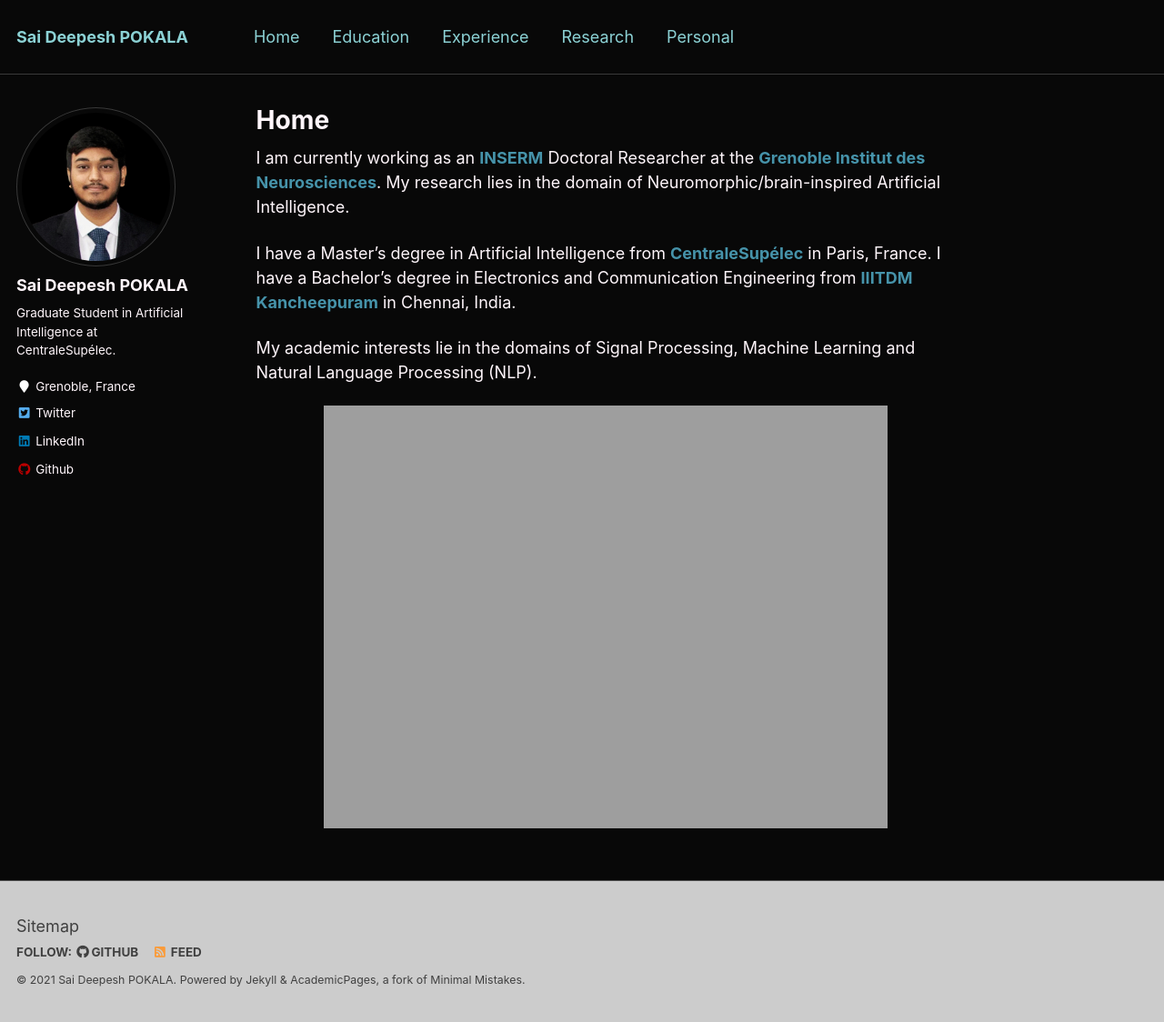
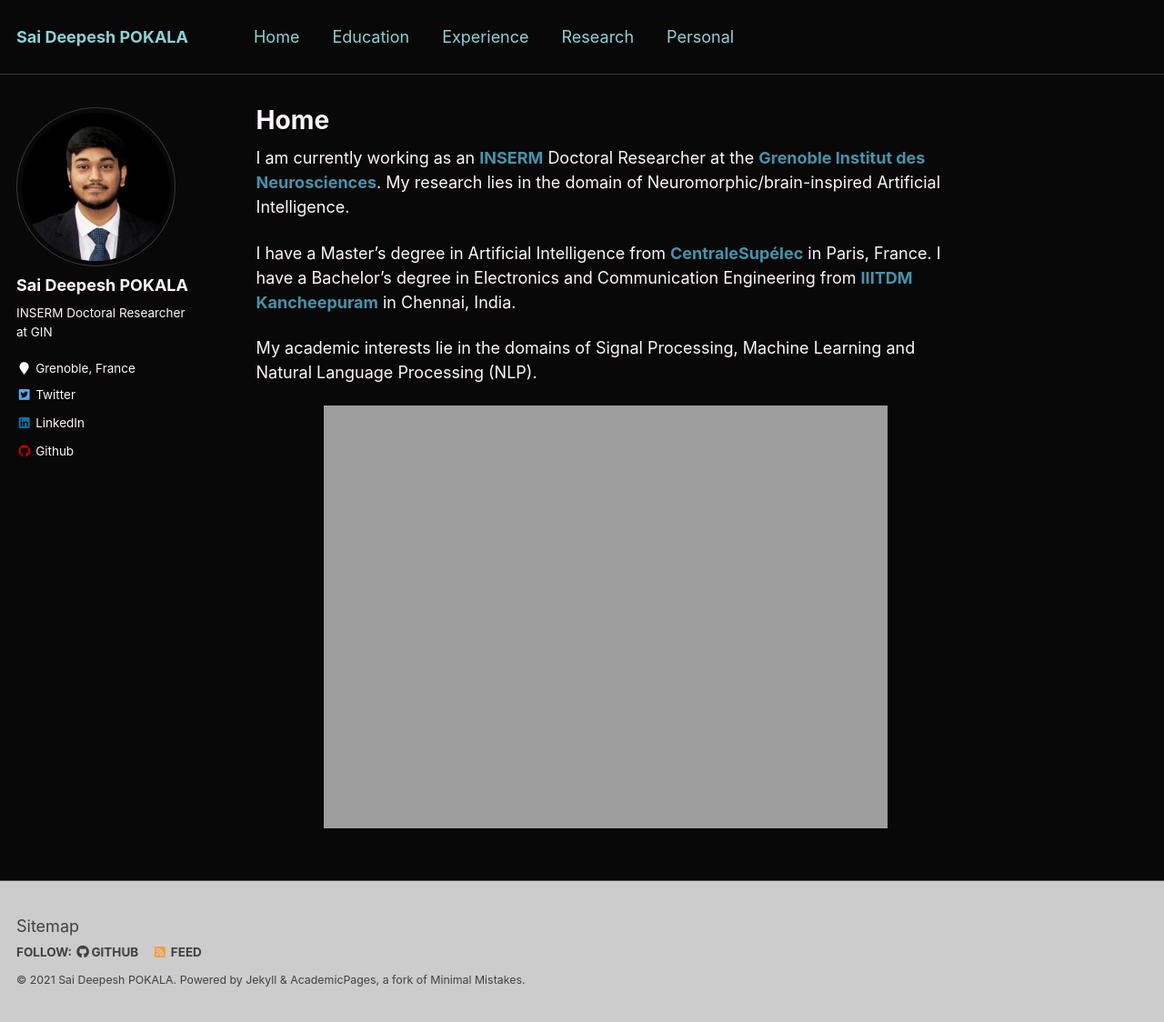
Before and after one commit to saideepesh/saideepesh.github.io, a Jekyll site: the page built from _pages/about.md, in a window 1280 px wide and 1124 px high. Shown: the whole window at 91% size. Built offline with Jekyll 4.4.1, drawn with Linux system fonts in a browser that asks for light colours.

Commit message:
Update _config.yml

```diff
--- a/_config.yml
+++ b/_config.yml
@@ -14,7 +14,7 @@ locale                   : "en-US"
 title                    : "Sai Deepesh POKALA"
 title_separator          : "-"
 name                     : "Sai Deepesh POKALA"
-description              : "Graduate Student at CentraleSupélec."
+description              : "INSERM Doctoral Researcher at GIN"
 url                      : https://saideepesh.github.io # the base hostname & protocol for your site e.g. "https://mmistakes.github.io"
 baseurl                  : "" # the subpath of your site, e.g. "/blog"
 repository               : "saideepesh/saideepesh.github.io"
@@ -86,7 +86,7 @@ analytics:
 author:
   name             : "Sai Deepesh POKALA"
   avatar           : "Deepesh_noBG.png"
-  bio              : "Graduate Student in Artificial Intelligence at CentraleSupélec."
+  bio              : "INSERM Doctoral Researcher at GIN"
   location         : "Grenoble, France"
   employer         :
   pubmed           : # "https://www.ncbi.nlm.nih.gov/pubmed/?term=john+snow"
```
